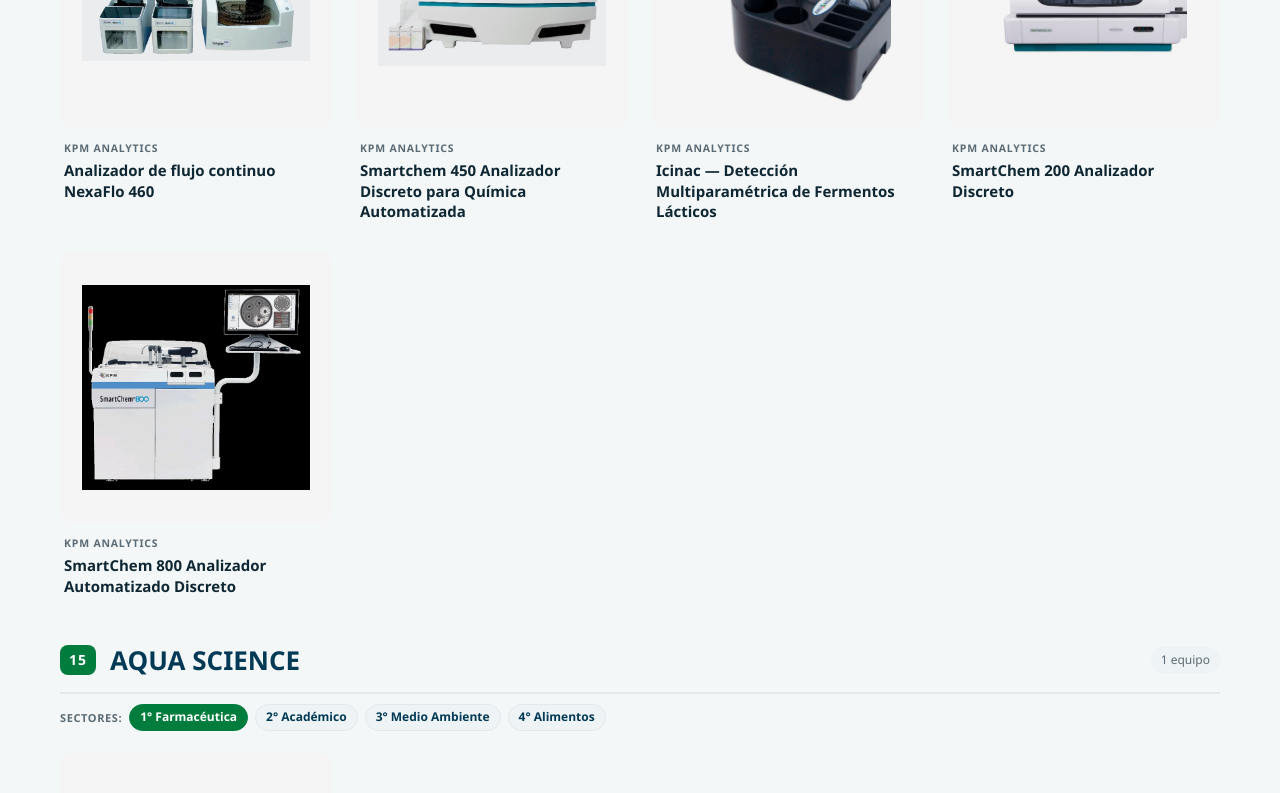
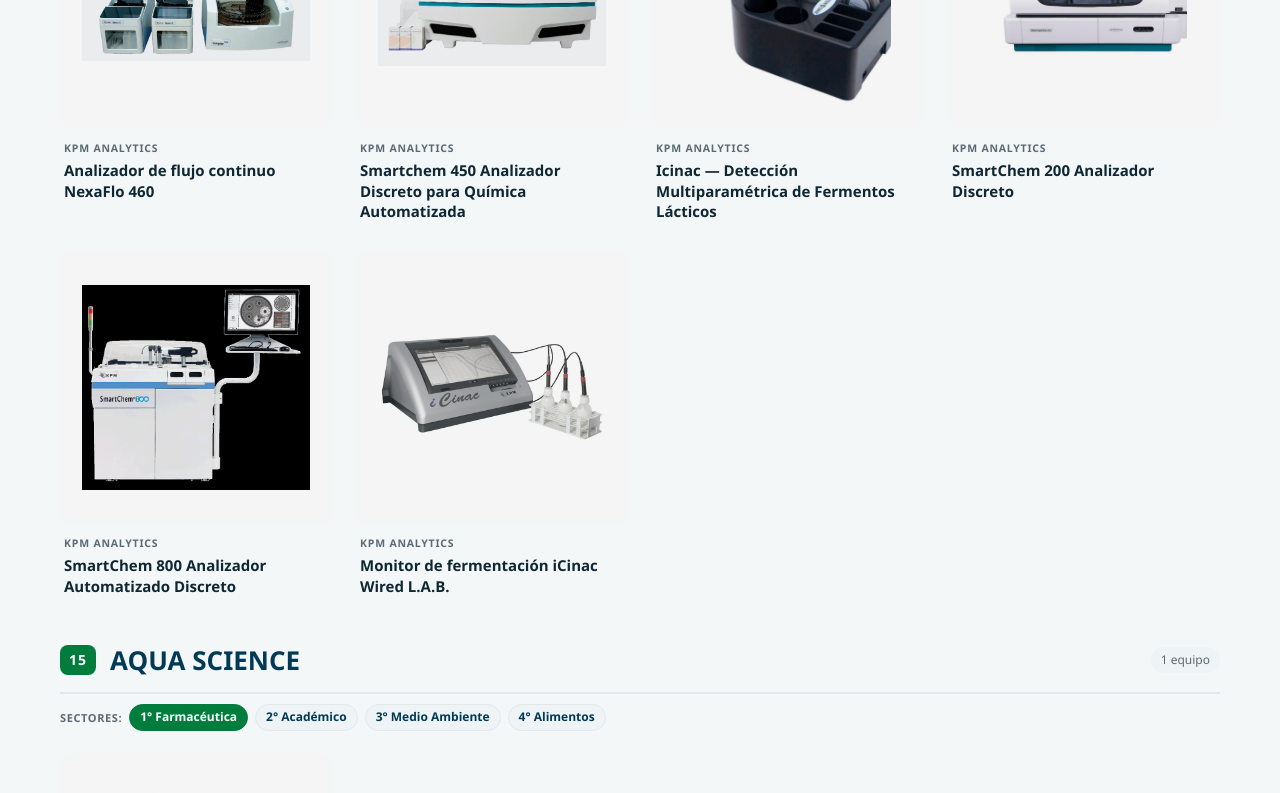
Before and after one commit to blancoandrea179-web/catalogo-sica, a Next.js app: page /catalogo in a window 1280 px wide. Shown: the part 8606-9399 px from the top of the page. Built offline with nearby package versions, Linux system fonts and the light colour scheme.

Commit message:
update: Monitor de fermentación iCinac Wired L.A.B.

```diff
--- a/data/catalog.ts
+++ b/data/catalog.ts
@@ -204,6 +204,11 @@
         "name": "SmartChem 800 Analizador Automatizado Discreto",
         "description": "El analizador discreto SmartChem® 800 es una plataforma de química húmeda de alta capacidad totalmente automatizada diseñada para laboratorios comerciales modernos. Ofrece un análisis fotométrico rápido y confiable con un funcionamiento realmente inmediato, y está diseñado para laboratorios que buscan el máximo rendimiento, eficiencia y control de costos. Con hasta 800 muestras cargadas a la vez y un rendimiento de hasta 600 pruebas por hora, el SmartChem® 800 ofrece una verdadera automatización automática con una alta productividad y precisión.",
         "image": "/images/image102.jpg"
+      },
+      {
+        "name": "Monitor de fermentación iCinac Wired L.A.B.",
+        "description": "El analizador cableado iCinac es un sistema totalmente integrado para el monitoreo de la fermentación de las bacterias del ácido láctico y el análisis cinético, así como una unidad de control de biorreactores de fermentación multicanal (L.A.B.). Se usa ampliamente para monitorear los fermentos en cultivos iniciadores, funcionales, bioprotectores y probióticos. Está equipado con un módulo de control externo opcional para controlar los baños de calentamiento, las bombas peristálticas y los circuladores, y se convierte en una plataforma completa de biorreactores multiposición para fermentación L.A.B.",
+        "image": "/images/image121.jpg"
       }
     ]
   },
```
Also changed, not shown: public/images/image121.jpg (added).
